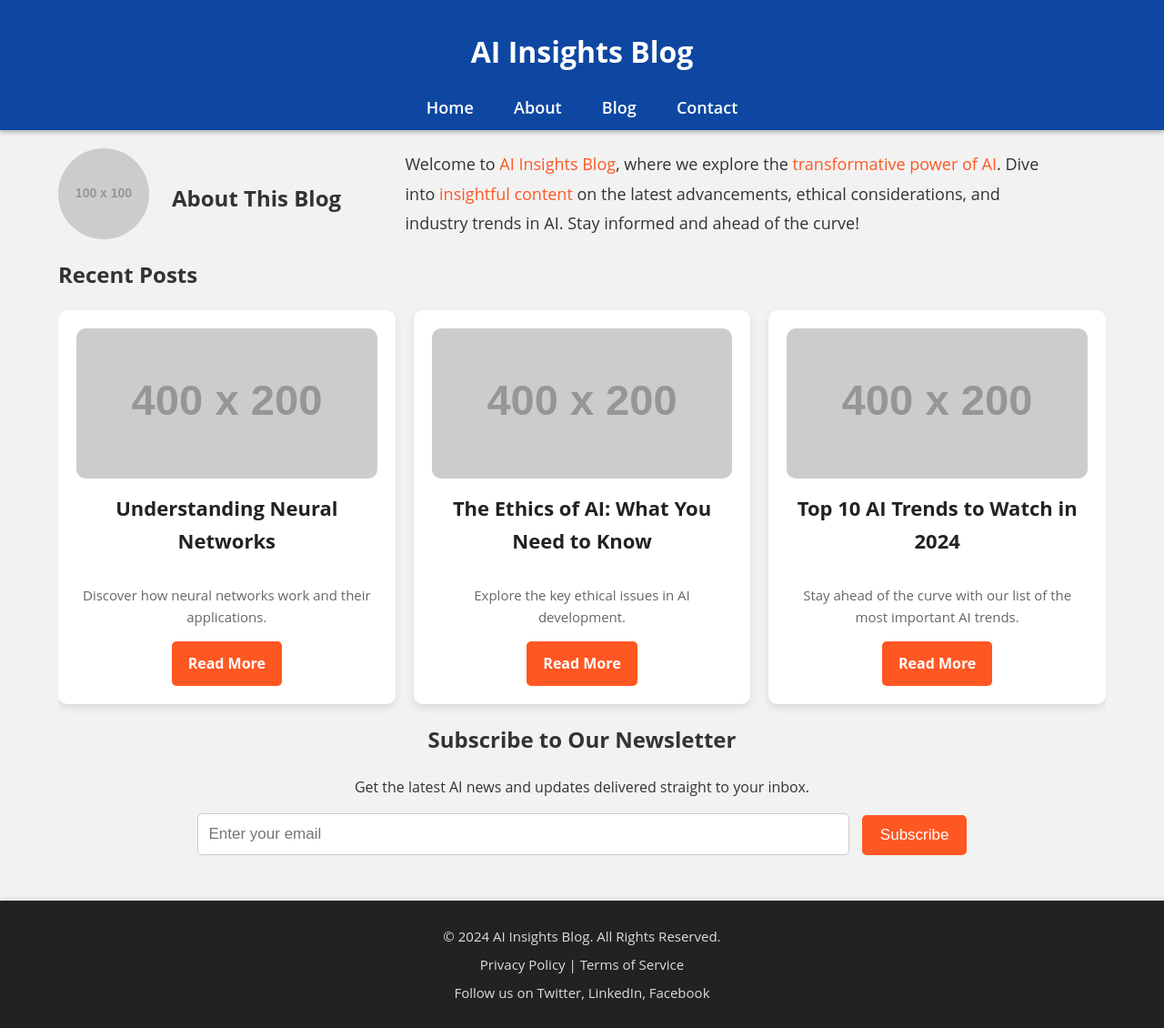
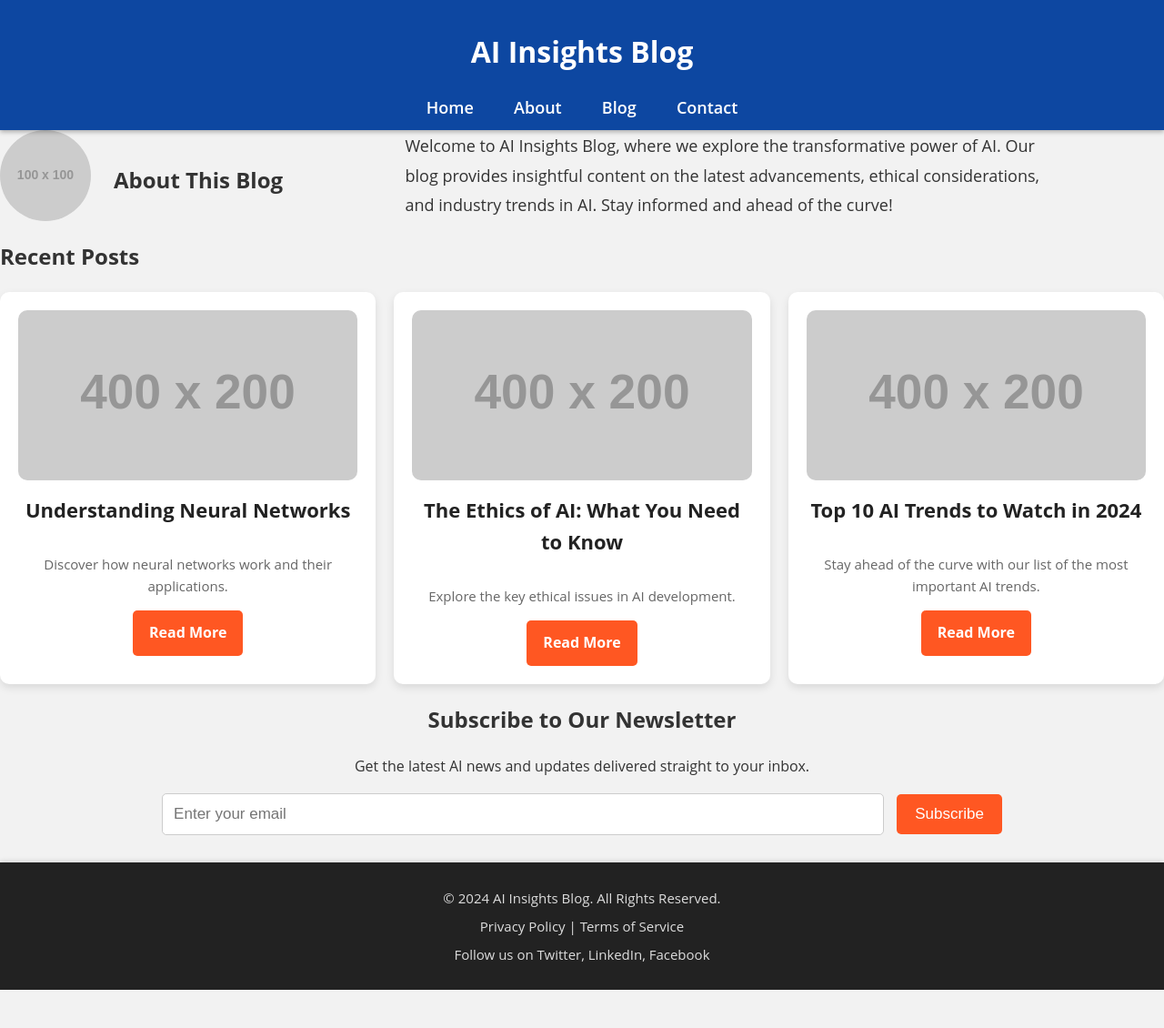
Before and after one commit to tomsonius/tomsonius.github.io, a Jekyll site: the page index.html, which Jekyll copies as it is, in a window 1280 px wide and 1130 px high. Shown: the whole window at 91% size. Built offline with Jekyll 4.4.1, drawn with Linux system fonts in a browser that asks for light colours.

Commit message:
Update index.html

```diff
--- a/index.html
+++ b/index.html
@@ -17,13 +17,15 @@
         </nav>
     </header>
 
-    <div class="container">
+    <div class="about-section">
         <section class="about">
             <img src="https://via.placeholder.com/100" alt="Author">
             <h2>About This Blog</h2>
-            <p>Welcome to <span style="color:#ff5722;">AI Insights Blog</span>, where we explore the <span style="color:#ff5722;">transformative power of AI</span>. Dive into <span style="color:#ff5722;">insightful content</span> on the latest advancements, ethical considerations, and industry trends in AI. Stay informed and ahead of the curve!</p>
+            <p>Welcome to <span class="highlight">AI Insights Blog</span>, where we explore the transformative power of AI. Our blog provides <span class="highlight">insightful content</span> on the latest advancements, ethical considerations, and industry trends in AI. Stay informed and ahead of the curve!</p>
         </section>
+    </div>
 
+    <div class="posts-section">
         <section class="posts">
             <h2>Recent Posts</h2>
             <div class="post-grid">
@@ -47,7 +49,9 @@
                 </div>
             </div>
         </section>
+    </div>
 
+    <div class="newsletter-section">
         <section class="newsletter">
             <h2>Subscribe to Our Newsletter</h2>
             <p>Get the latest AI news and updates delivered straight to your inbox.</p>
```
